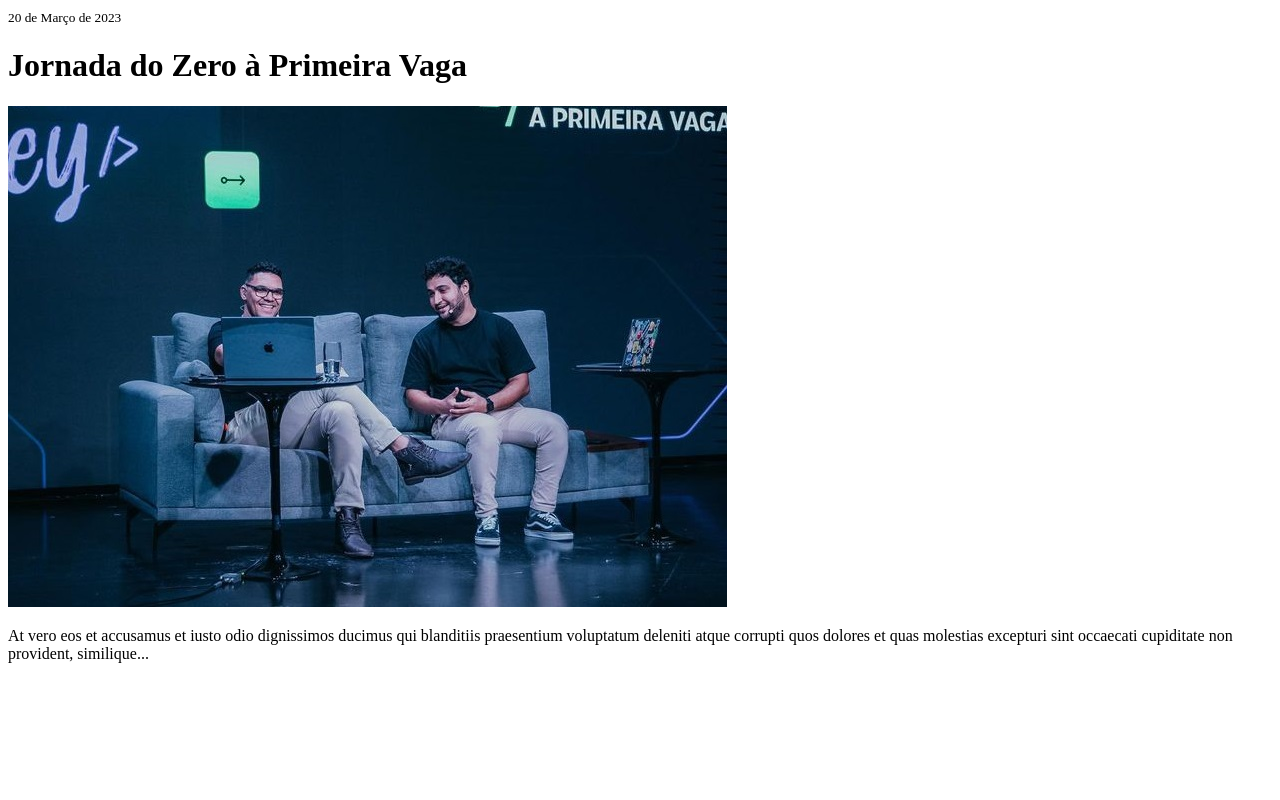
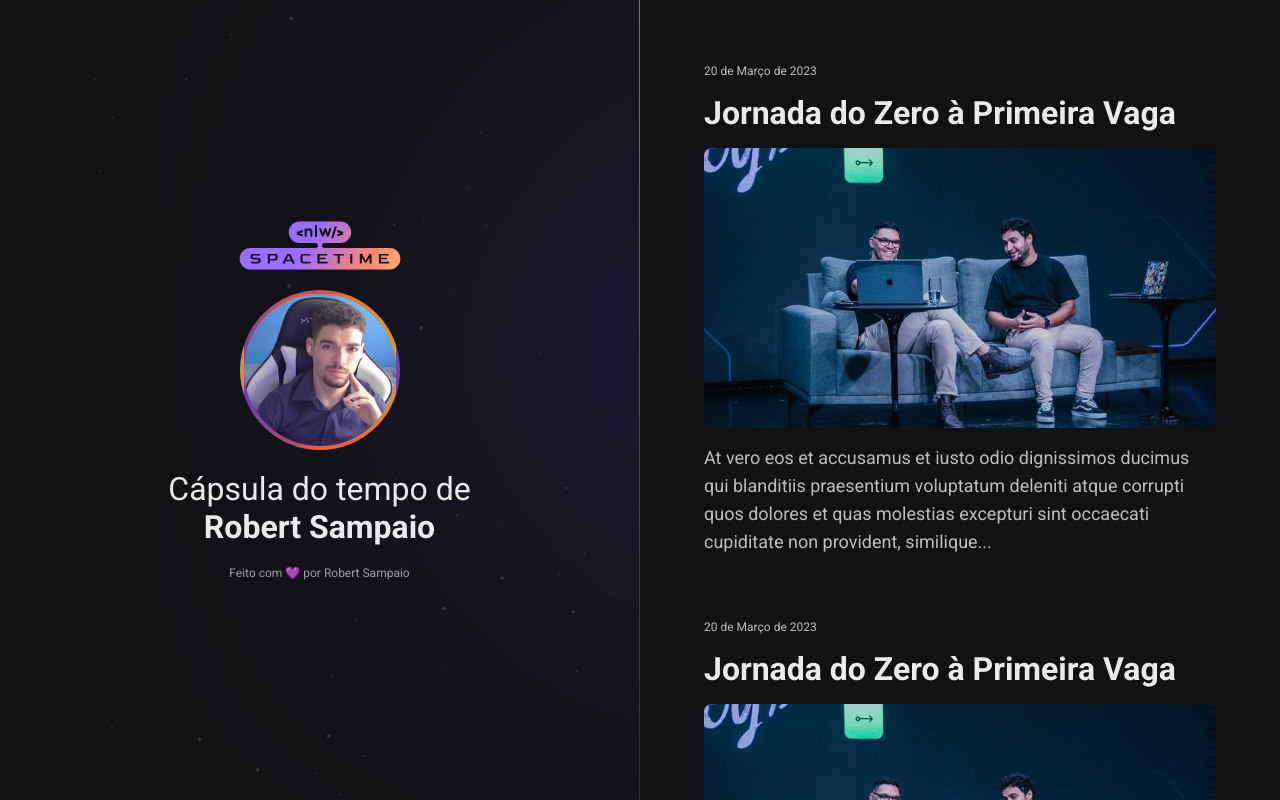
Before and after one commit to robert-sampaio/nlw-spacetime, a plain HTML site: page index.html in a window 1280 px wide. Drawn offline with Linux system fonts and the light colour scheme.

Commit message:
Created grid style

```diff
--- a/index.html
+++ b/index.html
@@ -5,10 +5,34 @@
     <meta http-equiv="X-UA-Compatible" content="IE=edge" />
     <meta name="viewport" content="width=device-width, initial-scale=1.0" />
     <link rel="shortcut icon" href="./assets/favicon.png" type="image/x-icon" />
+    <link rel="preconnect" href="https://fonts.googleapis.com" />
+    <link rel="preconnect" href="https://fonts.gstatic.com" crossorigin />
+    <link
+      href="https://fonts.googleapis.com/css2?family=Roboto:wght@400;700&display=swap"
+      rel="stylesheet"
+    />
+    <link rel="stylesheet" href="./style.css" />
     <title>NLW Spacetime</title>
   </head>
   <body>
-    <div>
+    <aside>
+      <img src="./assets/logo.svg" alt="Logo NLW Spacetime">
+      <img src="./assets/profile.jpeg" alt="Foto do Robert">
+
+      <p>
+        Cápsula do tempo de <br />
+         <strong>Robert Sampaio</strong>
+      </p>
+
+      <span>Feito com 💜 por Robert Sampaio</span>
+    </aside>
+
+    <nav>
+      <a
+        href="https://www.youtube.com/watch?v=3nz5HkUJaVU"
+        target="_blank"
+        class="memory"
+      >
         <small>20 de Março de 2023</small>
         <h1>Jornada do Zero à Primeira Vaga</h1>
         <img
@@ -21,6 +45,45 @@
           et quas molestias excepturi sint occaecati cupiditate non provident,
           similique...
         </p>
-    </div>
+      </a>
+
+      <a
+        href="https://www.youtube.com/watch?v=3nz5HkUJaVU"
+        target="_blank"
+        class="memory"
+      >
+        <small>20 de Março de 2023</small>
+        <h1>Jornada do Zero à Primeira Vaga</h1>
+        <img
+          src="./assets/jornada.png"
+          alt="Rodrigo e Mayk apresentando o evento Jornada do Zero à Primeira Vaga"
+        />
+        <p>
+          At vero eos et accusamus et iusto odio dignissimos ducimus qui
+          blanditiis praesentium voluptatum deleniti atque corrupti quos dolores
+          et quas molestias excepturi sint occaecati cupiditate non provident,
+          similique...
+        </p>
+      </a>
+
+      <a
+        href="https://www.youtube.com/watch?v=3nz5HkUJaVU"
+        target="_blank"
+        class="memory"
+      >
+        <small>20 de Março de 2023</small>
+        <h1>Jornada do Zero à Primeira Vaga</h1>
+        <img
+          src="./assets/jornada.png"
+          alt="Rodrigo e Mayk apresentando o evento Jornada do Zero à Primeira Vaga"
+        />
+        <p>
+          At vero eos et accusamus et iusto odio dignissimos ducimus qui
+          blanditiis praesentium voluptatum deleniti atque corrupti quos dolores
+          et quas molestias excepturi sint occaecati cupiditate non provident,
+          similique...
+        </p>
+      </a>
+    </nav>
   </body>
 </html>
--- /dev/null
+++ b/style.css
@@ -0,0 +1,94 @@
+* {
+  margin: 0;
+  padding: 0;
+  box-sizing: border-box;
+}
+
+body {
+  background-color: #121215;
+  color: #eaeaea;
+
+  font-family: "Roboto", sans-serif;
+
+  display: grid;
+  grid-template-areas: "profile timeline";
+  grid-template-columns: 1fr 1fr;
+  grid-template-rows: 100vh;
+}
+
+aside {
+  grid-area: profile;
+
+  display: flex;
+  flex-direction: column;
+  align-items: center;
+  justify-content: center;
+  gap: 20px;
+
+  border-right: 1px solid;
+  border-image: linear-gradient(#727275, #2c2c31) 1;
+
+  background-image: url("./assets/background.svg");
+  background-position: top right;
+  background-repeat: no-repeat;
+  background-size: auto 100%;
+}
+
+aside img:nth-child(2) {
+  width: 160px;
+  height: 160px;
+  border-radius: 50%;
+
+  border: 4px solid transparent;
+  background: linear-gradient(#d39e33, #ed5636, #633bbc) padding-box,
+    linear-gradient(260deg, #d39e33, #ed5636, #633bbc), border-box;
+}
+
+aside p {
+  font-size: 32px;
+  text-align: center;
+}
+
+aside span {
+  font-size: 12px;
+  color: #9e9ea0;
+}
+
+nav {
+  padding: 64px;
+  grid-area: timeline;
+
+  overflow-y: scroll;
+}
+
+.memory {
+  display: flex;
+  flex-direction: column;
+  gap: 16px;
+
+  text-decoration: none;
+  margin-bottom: 64px;
+}
+
+.memory small {
+  color: #bebebf;
+  font-size: 12px;
+}
+
+.memory h1 {
+  font-size: 32px;
+  color: #eaeaea;
+}
+
+.memory img {
+  width: 100%;
+  height: 280px;
+  object-fit: cover;
+  border-radius: 8px;
+}
+
+.memory p {
+  font-size: 18px;
+  color: #bebebf;
+  line-height: 28px;
+}
```
Also changed, not shown: assets/background.svg (added), assets/logo.svg (added), assets/profile.jpeg (added). Lines whose indentation alone changed are shown as unchanged.
